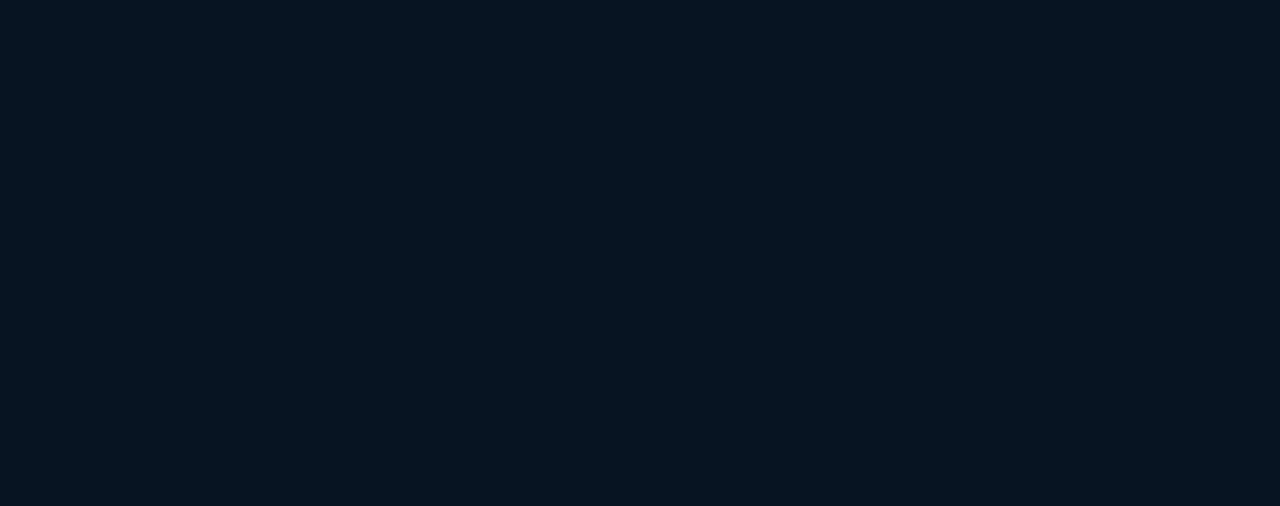
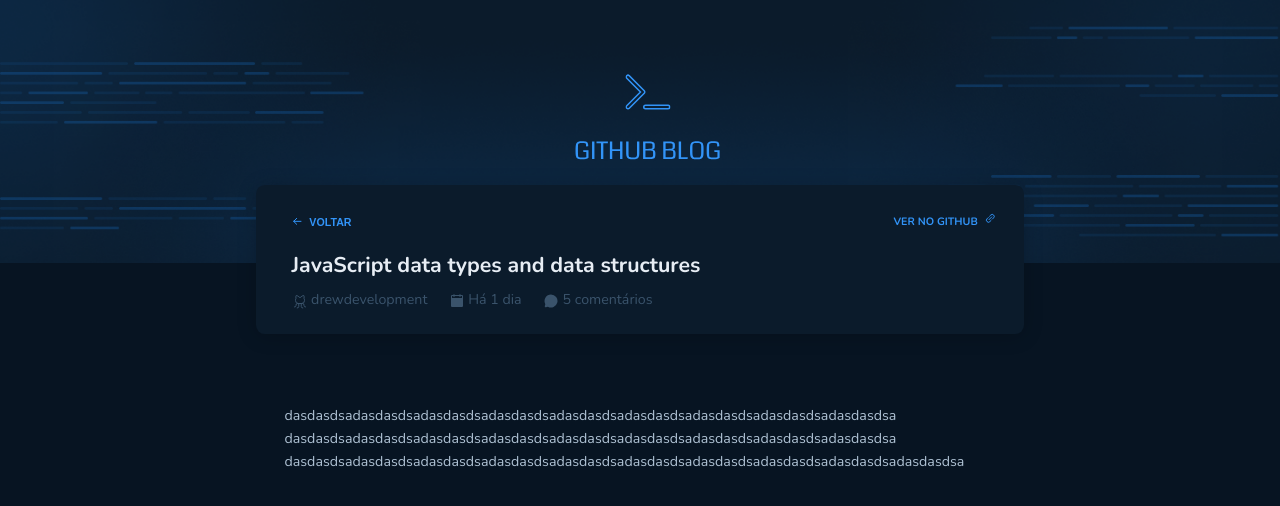
Before and after one commit to andrewgerez/github-blog, a React (Vite) app: page /post in a window 1280 px wide. Before the commit this address had no page. Shown: the top 506 px of the page. Built offline with nearby package versions, Linux system fonts and the light colour scheme.

Commit message:
feat: post page

```diff
--- a/src/App.tsx
+++ b/src/App.tsx
@@ -13,7 +13,7 @@
       <Routes>
         <Route path="/" element={<MainLayout />}>
           <Route path="/" element={<Home />} />
-          <Route path="/post:id" element={<Post />} />
+          <Route path="/post" element={<Post />} />
         </Route>
       </Routes>
     </BrowserRouter>
--- a/src/pages/Home/components/Posts/index.tsx
+++ b/src/pages/Home/components/Posts/index.tsx
@@ -1,8 +1,15 @@
+import { useNavigate } from 'react-router-dom';
 import * as S from './styles';
 
 export const Posts = () => {
+  const navigate = useNavigate();
+
+  const handleOnClick = () => {
+    navigate('/post');
+  }
+
   return (
-    <S.Post>
+    <S.Post onClick={handleOnClick}>
       <S.Title>
         <strong>Teste teste teste teste teste teste teste teste teste teste teste teste teste</strong>
         <p>Há 1 dia</p>
--- a/src/pages/Home/components/Profile/index.tsx
+++ b/src/pages/Home/components/Profile/index.tsx
@@ -3,7 +3,7 @@
 
 export const Profile = () => {
   return (
-    <S.Profile>
+    <S.Container>
       <img src="https://github.com/drewdevelopment.png" alt="" />
       <S.Information>
         <h3>Andrew Gerez</h3>
@@ -35,6 +35,6 @@
         </a>
         <LinkSimple weight='bold' />
       </span>
-    </S.Profile>
+    </S.Container>
   );
 }
--- a/src/pages/Home/components/Profile/styles.ts
+++ b/src/pages/Home/components/Profile/styles.ts
@@ -1,7 +1,6 @@
 import { styled } from "../../../../styles";
 
-
-export const Profile = styled('div', {
+export const Container = styled('div', {
   position: 'relative',
   display: 'flex',
   height: '13.25rem',
--- a/src/pages/Post/index.tsx
+++ b/src/pages/Post/index.tsx
@@ -1,7 +1,49 @@
+import { ArrowLeft, CalendarBlank, ChatCircle, GithubLogo, LinkSimple } from 'phosphor-react';
 import * as S from './styles';
 
 export const Post = () => {
   return (
-    <S.Container></S.Container>
+    <S.Container>
+      <S.PostInfo>
+        <header>
+          <button>
+            <ArrowLeft weight='bold' />
+            VOLTAR
+          </button>
+          <span>
+            <a href="https://github.com/drewdevelopment" target="_blank">
+              VER NO GITHUB
+            </a>
+            <LinkSimple weight='bold' />
+          </span>
+        </header>
+
+        <h3>JavaScript data types and data structures</h3>
+
+        <section>
+          <S.Badge>
+            <GithubLogo />
+            drewdevelopment
+          </S.Badge>
+
+          <S.Badge>
+            <CalendarBlank weight='fill' />
+            Há 1 dia
+          </S.Badge>
+
+          <S.Badge>
+            <ChatCircle weight='fill' />
+            5 comentários
+          </S.Badge>
+        </section>
+      </S.PostInfo>
+
+      <S.PostContent>
+        <p>dasdasdsadasdasdsadasdasdsadasdasdsadasdasdsadasdasdsadasdasdsadasdasdsadasdasdsa
+        dasdasdsadasdasdsadasdasdsadasdasdsadasdasdsadasdasdsadasdasdsadasdasdsadasdasdsa
+        dasdasdsadasdasdsadasdasdsadasdasdsadasdasdsadasdasdsadasdasdsadasdasdsadasdasdsadasdasdsa
+        </p>
+      </S.PostContent>
+    </S.Container>
   );
 }
--- a/src/pages/Post/styles.ts
+++ b/src/pages/Post/styles.ts
@@ -1,3 +1,88 @@
 import { styled } from "../../styles";
 
-export const Container = styled('div', {});
+export const Container = styled('div', {
+  display: 'flex',
+  flexDirection: 'column',
+  gap: '2.5rem',
+
+  section: {
+    display: 'flex',
+    gap: '1.5rem',
+    marginTop: '0.5rem',
+  },
+
+  h3: {
+    fontSize: '1.5rem',
+    color: '$white',
+  }
+});
+
+export const PostInfo = styled('div', {
+  display: 'flex',
+  flexDirection: 'column',
+  height: '10.5rem',
+  padding: '2rem 2rem 2rem 2.5rem',
+  borderRadius: '0.625rem',
+  backgroundColor: '$blue700',
+  boxShadow: '0 2px 20px rgba(0, 0, 0, 0.2)',
+
+  header: {
+    width: '100%',
+    height: '1.25rem',
+    display: 'flex',
+    alignItems: 'center',
+    justifyContent: 'space-between',
+    marginBottom: '1.25rem',
+
+    span: {
+      display: 'flex',
+      color: '$blue',
+      gap: '0.5rem',
+
+      a: {
+        fontSize: '0.75rem',
+        fontWeight: 'bold',
+        textDecoration: 'none',
+        color: '$blue',
+      },
+
+      svg: {
+        width: '0.75rem',
+        height: '0.75rem',
+      }
+    },
+    button: {
+      display: 'flex',
+      border: 'none',
+      background: 'transparent',
+      color: '$blue',
+      gap: '0.5rem',
+      fontSize: '0.75rem',
+      fontWeight: 'bold',
+
+      svg: {
+        width: '0.75rem',
+        height: '0.75rem',
+      }
+    },
+  },
+});
+
+export const Badge = styled('span', {
+  display: 'flex',
+  alignItems: 'center',
+  gap: '0.25rem',
+
+  fontSize: '1rem',
+  color: '$blue400',
+
+  svg: {
+    color: '$blue400',
+    width: '1.125rem',
+    height: '1.125rem',
+  },
+});
+
+export const PostContent = styled('main', {
+  padding: '2.5rem 2rem',
+});
```
